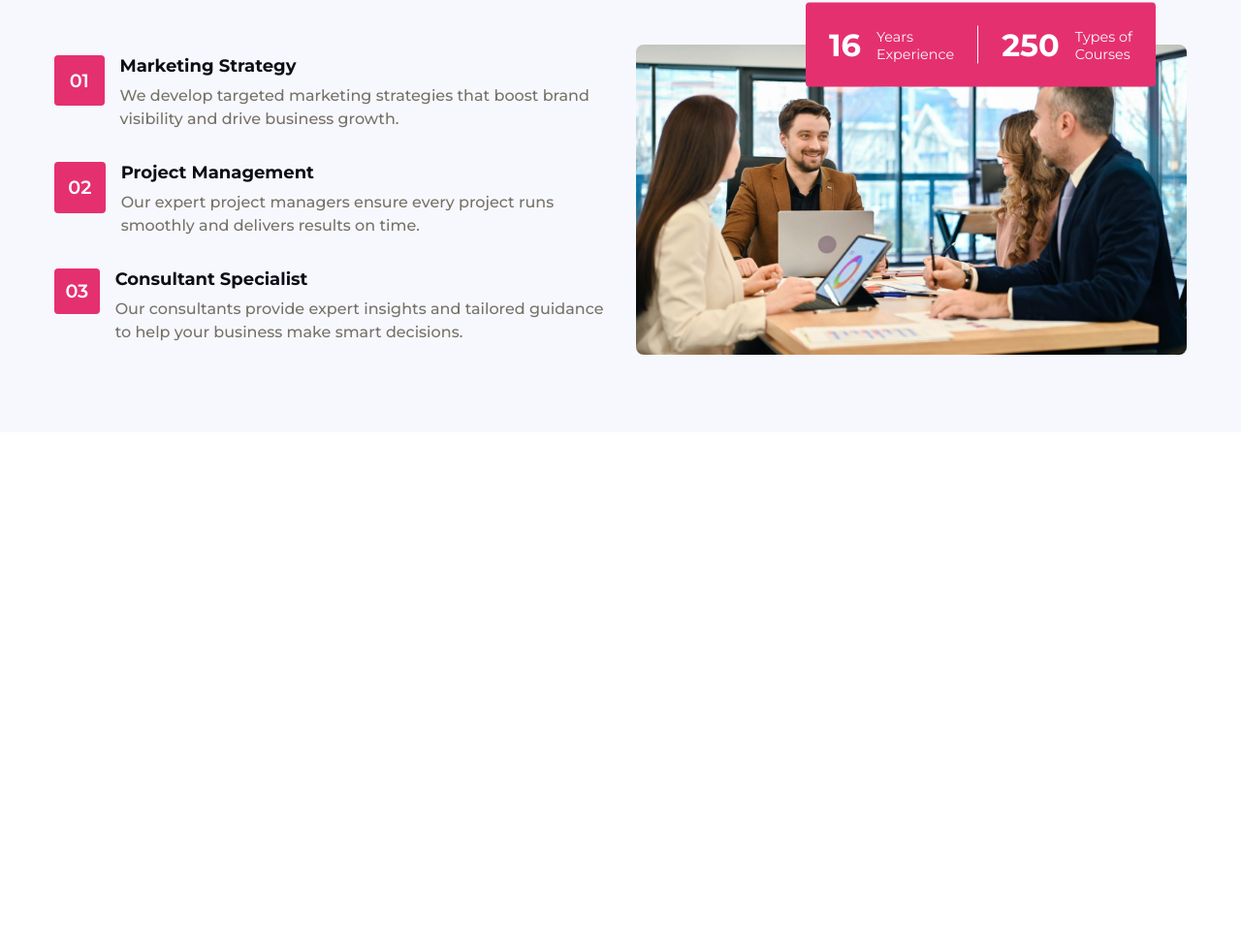
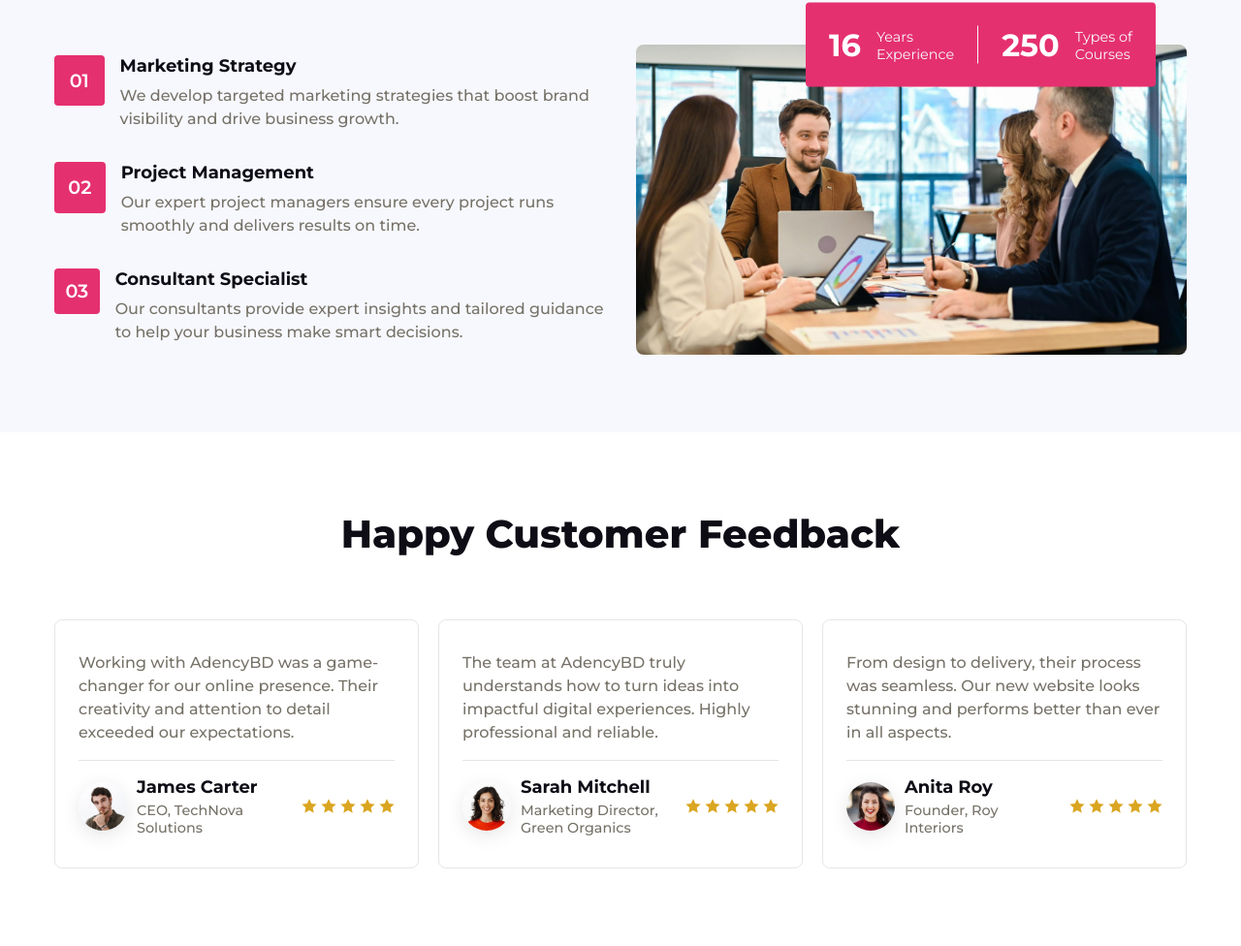
Before and after one commit to yarasa27/Marketing-Agency-Website, a plain HTML site: page index.html in a window 1280 px wide. Shown: the part 2181-3157 px from the top of the page at 97% size. Before the commit the page ends 2627 px from the top, so only its background shows below. Drawn offline with nearby package versions, Linux system fonts and the light colour scheme.

Commit message:
section 4 html css and js

```diff
--- a/index.html
+++ b/index.html
@@ -210,6 +210,116 @@
       </div>
     </section>
 
+    <section class="section__container feedback__container" id="client">
+      <h2 class="section__header">Happy Customer Feedback</h2>
+      <!-- Slider main container -->
+      <div class="swiper">
+        <!-- Additional required wrapper -->
+        <div class="swiper-wrapper">
+          <!-- Slides -->
+          <div class="swiper-slide">
+            <div class="feedback__card">
+              <p class="section__description">
+                Working with AdencyBD was a game-changer for our online
+                presence. Their creativity and attention to detail exceeded our
+                expectations.
+              </p>
+              <div class="feedback__details">
+                <div class="feedback__user">
+                  <img src="assets/feedback-1.jpg" alt="feedback" />
+                  <div>
+                    <h4>James Carter</h4>
+                    <h5>CEO, TechNova Solutions</h5>
+                  </div>
+                </div>
+                <div class="feedback__rating">
+                  <span><i class="ri-star-fill"></i></span>
+                  <span><i class="ri-star-fill"></i></span>
+                  <span><i class="ri-star-fill"></i></span>
+                  <span><i class="ri-star-fill"></i></span>
+                  <span><i class="ri-star-fill"></i></span>
+                </div>
+              </div>
+            </div>
+          </div>
+          <div class="swiper-slide">
+            <div class="feedback__card">
+              <p class="section__description">
+                The team at AdencyBD truly understands how to turn ideas into
+                impactful digital experiences. Highly professional and reliable.
+              </p>
+              <div class="feedback__details">
+                <div class="feedback__user">
+                  <img src="assets/feedback-2.jpg" alt="feedback" />
+                  <div>
+                    <h4>Sarah Mitchell</h4>
+                    <h5>Marketing Director, Green Organics</h5>
+                  </div>
+                </div>
+                <div class="feedback__rating">
+                  <span><i class="ri-star-fill"></i></span>
+                  <span><i class="ri-star-fill"></i></span>
+                  <span><i class="ri-star-fill"></i></span>
+                  <span><i class="ri-star-fill"></i></span>
+                  <span><i class="ri-star-fill"></i></span>
+                </div>
+              </div>
+            </div>
+          </div>
+          <div class="swiper-slide">
+            <div class="feedback__card">
+              <p class="section__description">
+                From design to delivery, their process was seamless. Our new
+                website looks stunning and performs better than ever in all
+                aspects.
+              </p>
+              <div class="feedback__details">
+                <div class="feedback__user">
+                  <img src="assets/feedback-3.jpg" alt="feedback" />
+                  <div>
+                    <h4>Anita Roy</h4>
+                    <h5>Founder, Roy Interiors</h5>
+                  </div>
+                </div>
+                <div class="feedback__rating">
+                  <span><i class="ri-star-fill"></i></span>
+                  <span><i class="ri-star-fill"></i></span>
+                  <span><i class="ri-star-fill"></i></span>
+                  <span><i class="ri-star-fill"></i></span>
+                  <span><i class="ri-star-fill"></i></span>
+                </div>
+              </div>
+            </div>
+          </div>
+          <div class="swiper-slide">
+            <div class="feedback__card">
+              <p class="section__description">
+                AdencyBD helped us reimagine our brand identity with fresh
+                visuals and an effective marketing strategy. We loved the
+                collaboration!
+              </p>
+              <div class="feedback__details">
+                <div class="feedback__user">
+                  <img src="assets/feedback-4.jpg" alt="feedback" />
+                  <div>
+                    <h4>David Kim</h4>
+                    <h5>Brand Manager, Urban Pulse</h5>
+                  </div>
+                </div>
+                <div class="feedback__rating">
+                  <span><i class="ri-star-fill"></i></span>
+                  <span><i class="ri-star-fill"></i></span>
+                  <span><i class="ri-star-fill"></i></span>
+                  <span><i class="ri-star-fill"></i></span>
+                  <span><i class="ri-star-fill"></i></span>
+                </div>
+              </div>
+            </div>
+          </div>
+        </div>
+      </div>
+    </section>
+
     <script src="https://unpkg.com/scrollreveal"></script>
     <script src="https://cdn.jsdelivr.net/npm/swiper@11/swiper-bundle.min.js"></script>
     <script src="main.js"></script>
--- a/main.js
+++ b/main.js
@@ -64,3 +64,9 @@ ScrollReveal().reveal(".portfolio__list li", {
   interval: 500,
   delay: 1500,
 });
+
+const swiper = new Swiper(".swiper", {
+  slidesPerView: 3,
+  spaceBetween: 20,
+  loop: true,
+});
--- a/styles.css
+++ b/styles.css
@@ -429,7 +429,79 @@ nav {
   text-align: left;
 }
 
+.feedback__container {
+  padding-bottom: 3rem;
+}
 
+.swiper {
+  padding-block: 4rem 2rem;
+  width: 100%;
+}
+
+.swiper-slide {
+  min-width: 375px;
+}
+
+.feedback__card {
+  padding: 1.5rem 1rem;
+  border-radius: 0.5rem;
+  border: 1px solid rgba(0, 0, 0, 0.1);
+  transition: 0.3s;
+}
+
+.feedback__card:hover {
+  box-shadow: 0 5px 20px rgba(0, 0, 0, 0.2);
+}
+
+.feedback__card .section__description {
+  text-align: left;
+}
+
+.feedback__details {
+  margin-top: 1rem;
+  padding-top: 1rem;
+  display: flex;
+  align-items: center;
+  justify-content: space-between;
+  gap: 1rem;
+  border-top: 1px solid rgba(0, 0, 0, 0.1);
+}
+
+.feedback__user {
+  display: flex;
+  align-items: center;
+  gap: 10px;
+}
+
+.feedback__user img {
+  max-width: 50px;
+  border-radius: 100%;
+  box-shadow: 0 5px 20px rgba(0, 0, 0, 0.1);
+}
+
+.feedback__user h4 {
+  margin-bottom: 0.25rem;
+  font-size: 1.125rem;
+  font-weight: 700;
+  color: var(--text-dark);
+}
+
+.feedback__user h5 {
+  font-size: 0.9rem;
+  font-weight: 500;
+  color: var(--text-light);
+}
+
+.feedback__rating {
+  display: flex;
+  align-items: center;
+  gap: 0.25rem;
+}
+
+.feedback__rating span {
+  font-size: 1rem;
+  color: goldenrod;
+}
 
 
 
@@ -526,7 +598,7 @@ nav {
     gap: 1.5rem;
   }
 
-  .feedback__card {
+  .feedback__card{
     padding: 2rem 1.5rem;
   }
 }
```
